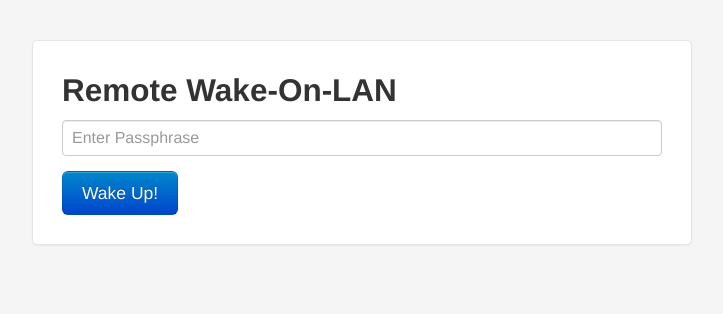
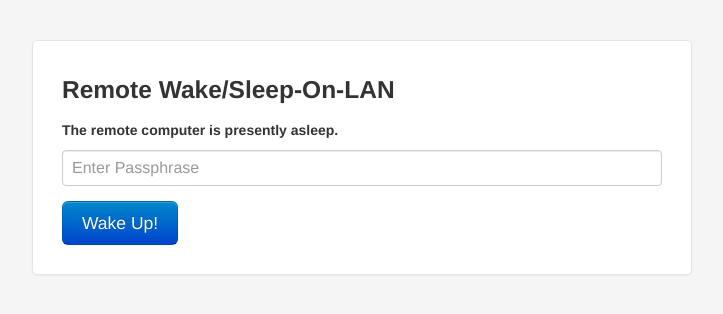
Before and after one commit to sciguy14/Remote-Wake-Sleep-On-LAN-Server, a PHP site: page / in a window 1280 px wide. Shown: the top 314 px of the page, without its empty margins (278-1001 px from the left). Run offline with PHP 8.4, Linux system fonts and the light colour scheme.

Commit message:
Added Sleep-on-LAN ability for Windows Machines

```diff
--- a/index.php
+++ b/index.php
@@ -1,15 +1,29 @@
 <?PHP /*
-Remote Wake-On-LAN Server
-https://github.com/sciguy14/Remote-Wake-On-LAN-Server
+Remote Wake/Sleep-On-LAN Server
+https://github.com/sciguy14/Remote-Wake-Sleep-On-LAN-Server
 Author: Jeremy E. Blum (http://www.jeremyblum.com)
 License: GPL v3 (http://www.gnu.org/licenses/gpl.html)
-*/ ?>
+*/
+
+//You should not need to edit this file. Adjust Paramets in the config file:
+require_once('config.php');
+
+//Uncomment to report PHP errors.
+error_reporting(E_ALL);
+ini_set('display_errors', '1');
+
+// Enable flushing
+ini_set('implicit_flush', true);
+ob_implicit_flush(true);
+ob_end_flush();
+
+?>
 
 <!DOCTYPE html>
 <html lang="en">
   <head>
     <meta charset="utf-8">
-    <title>Remote Wake-On-LAN</title>
+    <title>Remote Wake/Sleep-On-LAN</title>
     <meta name="viewport" content="width=device-width, initial-scale=1.0">
     <meta name="description" content="">
     <meta name="author" content="">
@@ -68,16 +82,35 @@ License: GPL v3 (http://www.gnu.org/licenses/gpl.html)
 
     <div class="container">
     	<form class="form-signin" action="/" method="post">
-        	<h2 class="form-signin-heading">Remote Wake-On-LAN</h2>
+        	<h3 class="form-signin-heading">
 			<?php
-
-				//You should not need to edit this file. Adjust Paramets in the config file:
-				require_once('config.php');
-
-                // Enable flushing
-                ini_set('implicit_flush', true);
-                ob_implicit_flush(true);
-                ob_end_flush();
+				if (isset($_POST['submit']))
+				{
+					if ($_POST['submit'] == "wake") echo "Waking Up!";
+					elseif ($_POST['submit'] == "sleep") echo "Going to Sleep!";
+				}
+				else echo "Remote Wake/Sleep-On-LAN";
+			?>
+            </h3>
+            <?php
+				if (!isset($_POST['submit']))
+				{
+					echo "<h5 id='wait'>Querying Computer State. Please Wait...</h5>";
+					$pinginfo = exec("ping -c 1 " . $COMPUTER_LOCAL_IP);
+					?><script>
+						document.getElementById('wait').style.display = 'none';
+                    </script><?php
+					if ($pinginfo == "")
+					{
+						$asleep = true;
+						echo "<h5>The remote computer is presently asleep.</h5>";
+					}
+					else
+					{
+						$asleep = false;
+						echo "<h5>The remote computer is presently awake.</h5>";
+					}
+				}
 
                 $show_form = true;
 
@@ -85,6 +118,8 @@ License: GPL v3 (http://www.gnu.org/licenses/gpl.html)
                 {
                     $hash = hash("sha256", $_POST['password']);
                     if ($hash == $APPROVED_HASH)
+                    {
+						if ($_POST['submit'] == "wake")
 						{
 							echo "<p>Approved. Sending WOL Command...</p>";
 							exec ('wakeonlan ' . $COMPUTER_MAC);
@@ -112,7 +147,49 @@ License: GPL v3 (http://www.gnu.org/licenses/gpl.html)
 							{
 								echo "<p style='color:#CC0000;'><b>FAILED!</b> The remote computer doesn't seem to be waking up... Try again?</p>";
 							}
+						}
+						elseif ($_POST['submit'] == "sleep")
+						{
+							echo "<p>Approved. Sending Sleep Command...</p>";
+							$ch = curl_init();
+							curl_setopt($ch, CURLOPT_URL, "http://" . $COMPUTER_LOCAL_IP . ":" . $COMPUTER_SLEEP_CMD_PORT . "/suspend");
+							curl_setopt($ch, CURLOPT_TIMEOUT, 5);
+							curl_setopt($ch, CURLOPT_RETURNTRANSFER, TRUE);
 
+							if (curl_exec($ch) === false)
+							{
+								echo "<p><span style='color:#CC0000;'><b>Command Failed:</b></span> " . curl_error($ch) . "</p>";
+							}
+							else
+							{
+								echo "<p><span style='color:#00CC00;'><b>Command Succeeded!</b></span> Waiting for computer to go to sleep...</p><p>";
+								$count = 1;
+								$down = false;
+								while ($count <= $MAX_PINGS && $down == false)
+								{
+									echo "Ping " . $count . "...";
+									$pinginfo = exec("ping -c 1 " . $COMPUTER_LOCAL_IP);
+									$count++;
+									if ($pinginfo == "")
+									{
+										$down = true;
+										echo "<span style='color:#00CC00;'><b>It's Asleep!</b></span><br />";
+										$show_form = false;
+									}
+									else
+									{
+										echo "<span style='color:#CC0000;'><b>Still Awake.</b></span><br />";
+									}
+									sleep(3);
+								}
+								echo "</p>";
+								if ($down == false)
+								{
+									echo "<p style='color:#CC0000;'><b>FAILED!</b> The remote computer doesn't seem to be falling asleep... Try again?</p>";
+								}
+							}
+							curl_close($ch);
+						}
                     }
                     else
                     {
@@ -124,7 +201,11 @@ License: GPL v3 (http://www.gnu.org/licenses/gpl.html)
                 {
             ?>
         			<input type="password" class="input-block-level" placeholder="Enter Passphrase" name="password">
-        			<button class="btn btn-large btn-primary" type="submit">Wake Up!</button>
+                    <?php if ( (isset($_POST['submit']) && $_POST['submit'] == "wake") || (!isset($_POST['submit']) && $asleep) ) {?>
+        				<button class="btn btn-large btn-primary" type="submit" name="submit" value="wake">Wake Up!</button>
+                    <?php } else { ?>
+                    <button class="btn btn-large btn-primary" type="submit" name="submit" value="sleep">Go to Sleep!</button>
+                    <?php } ?>
 
 			<?php
 				}
```
Also changed, not shown: config_sample.php (+6 -2 lines), README.md. Lines whose indentation alone changed are shown as unchanged.
